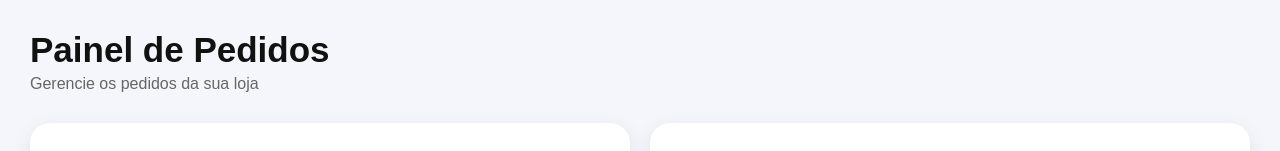
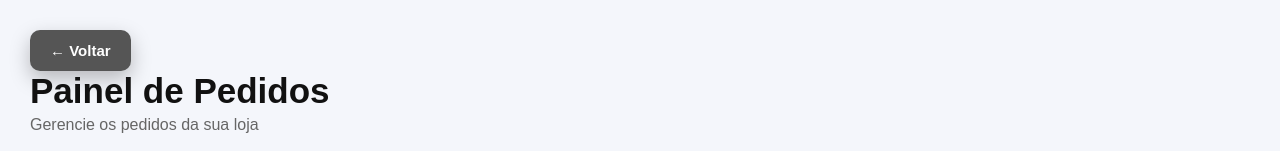
Before and after one commit to Allysson2023/marketplace, a React (Vite) app in the folder frontend/frontend/: page /store/1/pedidos in a window 1280 px wide. Shown: the top 151 px of the page. Built offline with nearby package versions, Linux system fonts and the light colour scheme; no server answers.

Commit message:
adicionando um botao de volta no Painel dos Pedido da Loja

```diff
--- a/frontend/frontend/src/pages/PainelPedidos/PainelPedidos.jsx
+++ b/frontend/frontend/src/pages/PainelPedidos/PainelPedidos.jsx
@@ -71,9 +71,18 @@ function PainelPedidos() {
         <div className="painel-container">
 
             <div className="topo-painel">
-                <h1>Painel de Pedidos</h1>
-                <p>Gerencie os pedidos da sua loja</p>
-            </div>
+
+    <button
+        className="btn-voltar"
+        onClick={() => navigate(-1)}
+    >
+        ← Voltar
+    </button>
+
+    <h1>Painel de Pedidos</h1>
+    <p>Gerencie os pedidos da sua loja</p>
+
+</div>
 
             <div className="cards-info">
 
```
